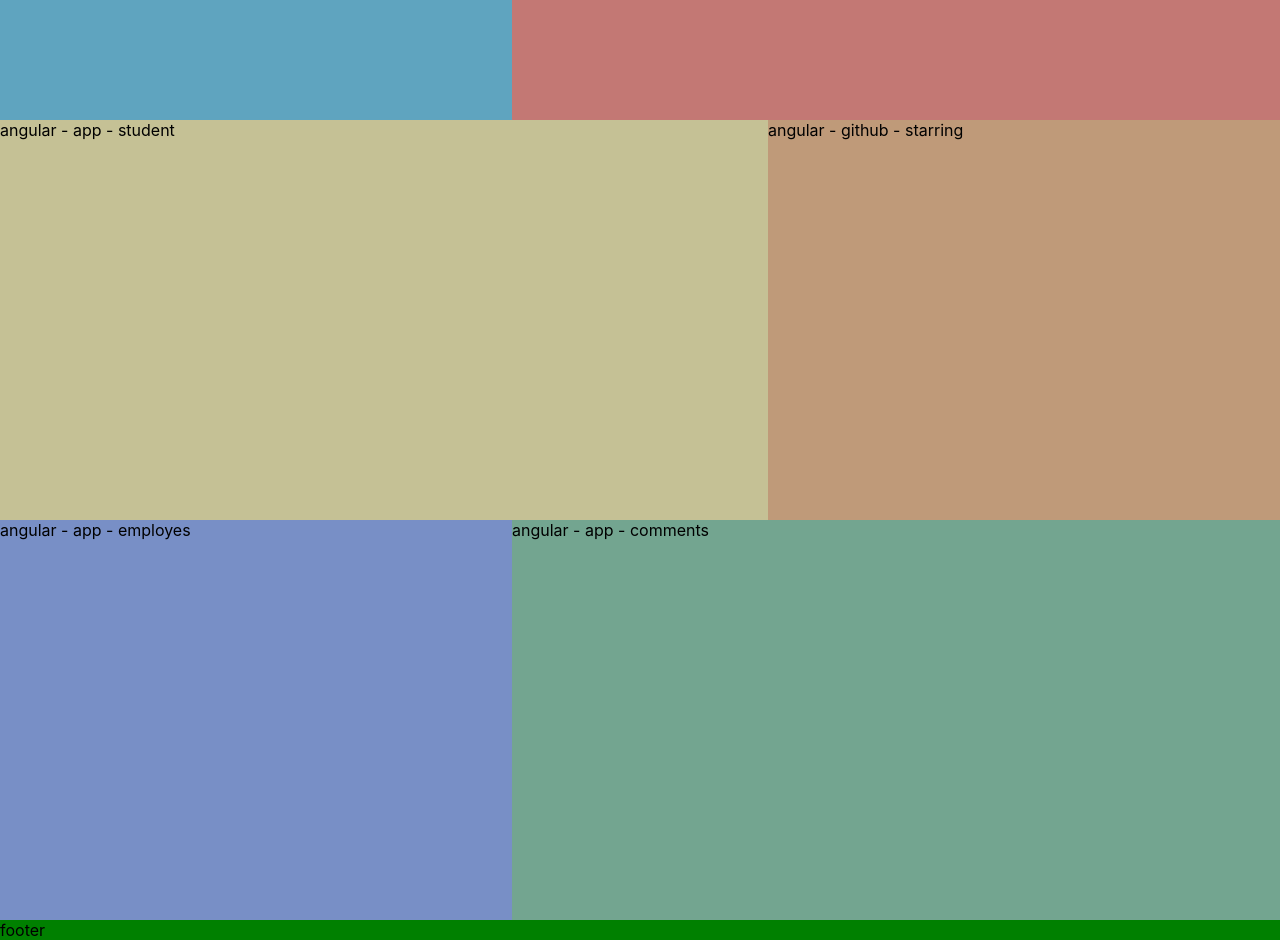
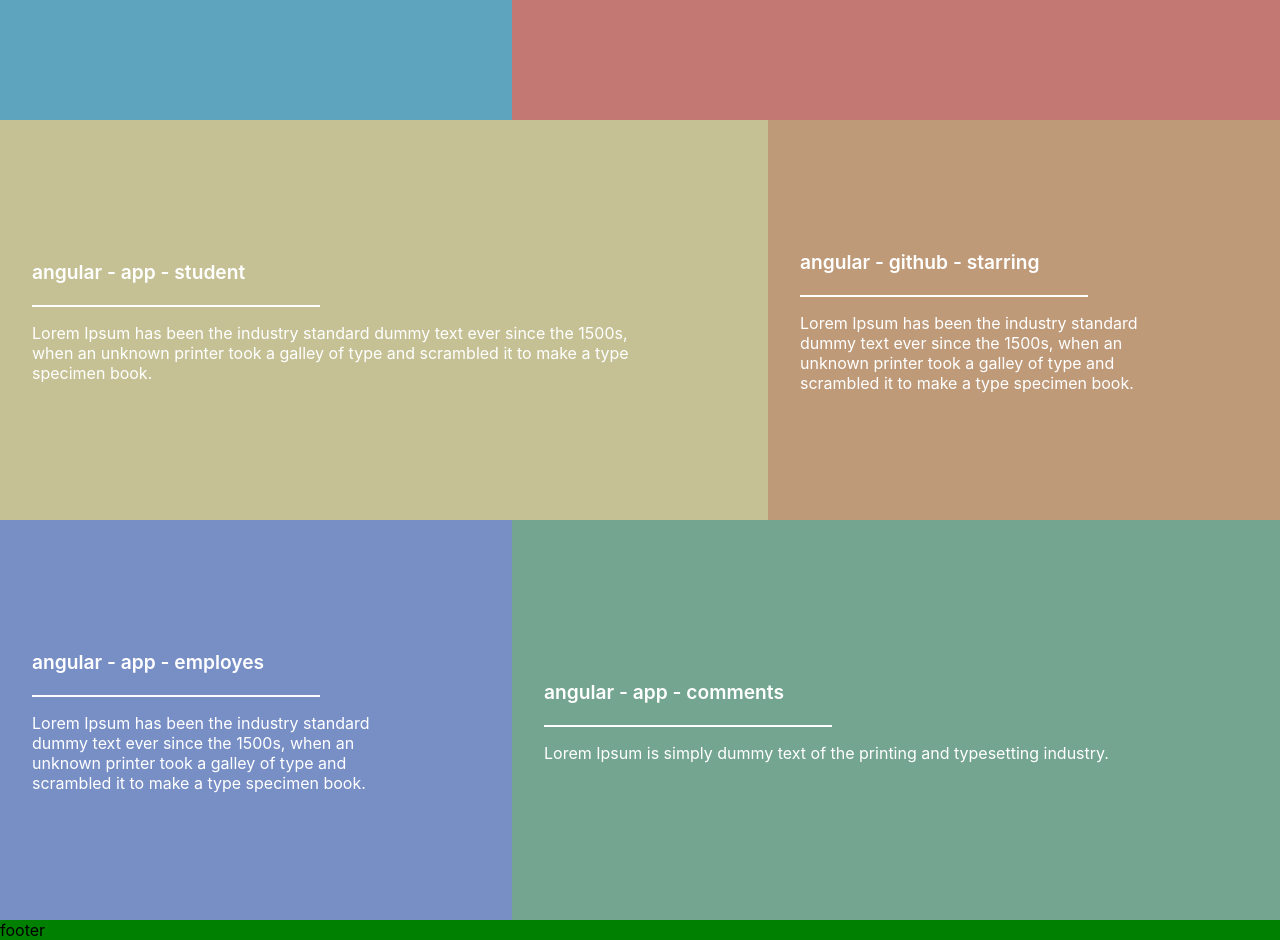
Before and after one commit to kc-leung/eportfolio, a React (Create React App) app: page / in a window 1280 px wide. Shown: the part 1000-1940 px from the top of the page. Built offline with nearby package versions, Linux system fonts and the light colour scheme.

Commit message:
item content and detail styles

```diff
--- a/src/components/Projects/Projects.js
+++ b/src/components/Projects/Projects.js
@@ -14,7 +14,11 @@
           {projectArray.map((data, itemIndex) => {
             return (
               <div key={itemIndex} className="itemContainer">
-                <div className="projectTitle">{data.title}</div>
+                <div className="itemDetailContainer">
+                  <div className="projectTitle">{data.title}</div>
+                  <div className="separator" />
+                  <div className="projectDescription">{data.description}</div>
+                </div>
                 <div
                   className="bannerColor"
                   style={{ backgroundColor: `${data.color}` }}
--- a/src/components/Projects/Projects.scss
+++ b/src/components/Projects/Projects.scss
@@ -18,13 +18,35 @@
     grid-template-rows: 50vh 50vh 50vh;
 
     .itemContainer {
-      .projectTitle {
+      display: flex;
+      align-items: center;
+
+      .itemDetailContainer {
+        margin-left: 2rem;
         position: absolute;
+        display: flex;
+        flex-direction: column;
+        color: white;
         z-index: 1;
+
+        .projectTitle {
+          margin-bottom: 1rem;
+          font-size: 1.2rem;
+          font-weight: 600;
+          line-height: 1.65;
+        }
+
+        .separator {
+          width: 18rem;
+          height: 0.15rem;
+          margin-bottom: 1rem;
+          background-color: white;
+        }
       }
 
       .bannerColor {
         height: 100%;
+        width: 100%;
         opacity: 0.8;
       }
     }
@@ -34,11 +56,19 @@
   div:nth-child(3),
   div:nth-child(6) {
     grid-column: span 3;
+
+    .itemDetailContainer {
+      width: 50%;
+    }
   }
 
   .contentContainer div:nth-child(1),
   div:nth-child(4),
   div:nth-child(5) {
     grid-column: span 2;
+
+    .itemDetailContainer {
+      width: 30%;
+    }
   }
 }
--- a/src/data/contants.js
+++ b/src/data/contants.js
@@ -2,25 +2,37 @@
   {
     title: 'reactNative - app - PinIT',
     color: '#6fc3df',
+    description:
+      'Lorem Ipsum has been the industry standard dummy text ever since the 1500s, when an unknown printer took a galley of type and scrambled it to make a type specimen book.',
   },
   {
     title: 'react - redux - firebase',
     color: '#ec8d81',
+    description:
+      'Lorem Ipsum has been the industry standard dummy text ever since the 1500s, when an unknown printer took a galley of type and scrambled it to make a type specimen book.',
   },
   {
     title: 'angular - app - student',
     color: 'palegoldenrod',
+    description:
+      'Lorem Ipsum has been the industry standard dummy text ever since the 1500s, when an unknown printer took a galley of type and scrambled it to make a type specimen book.',
   },
   {
     title: 'angular - github - starring',
     color: '#e7b788',
+    description:
+      'Lorem Ipsum has been the industry standard dummy text ever since the 1500s, when an unknown printer took a galley of type and scrambled it to make a type specimen book.',
   },
   {
     title: 'angular - app - employes',
     color: '#8ea9e8',
+    description:
+      'Lorem Ipsum has been the industry standard dummy text ever since the 1500s, when an unknown printer took a galley of type and scrambled it to make a type specimen book.',
   },
   {
     title: 'angular - app - comments',
     color: '#87c5a4',
+    description:
+      'Lorem Ipsum is simply dummy text of the printing and typesetting industry.',
   },
 ];
```
